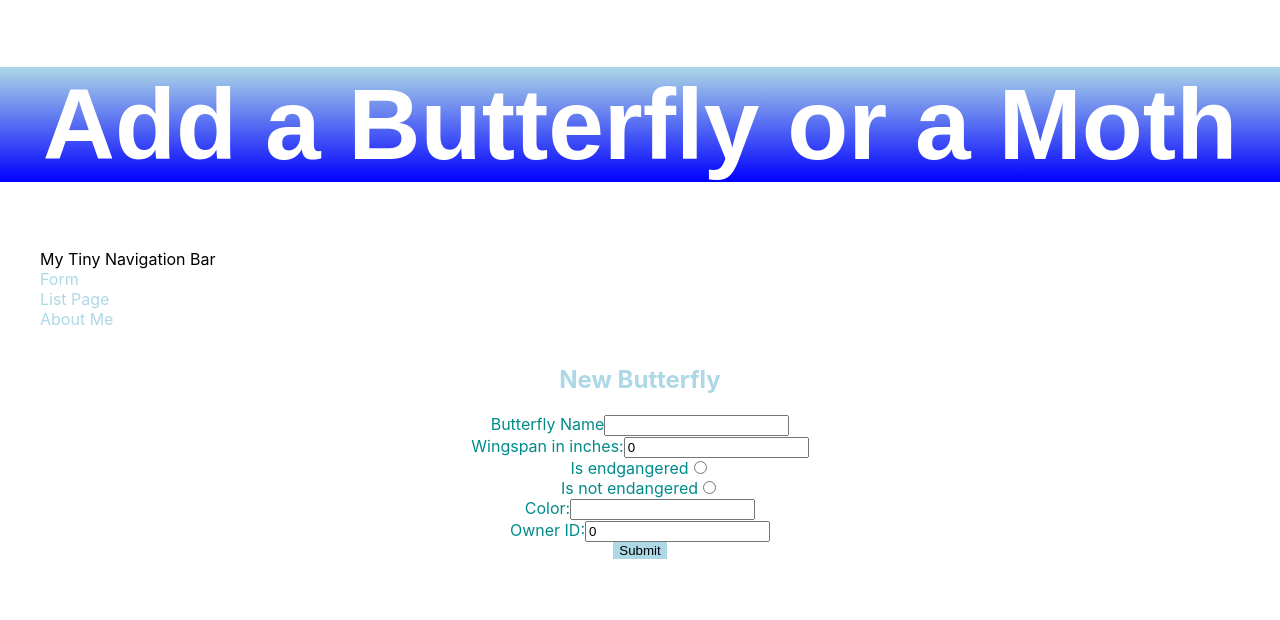
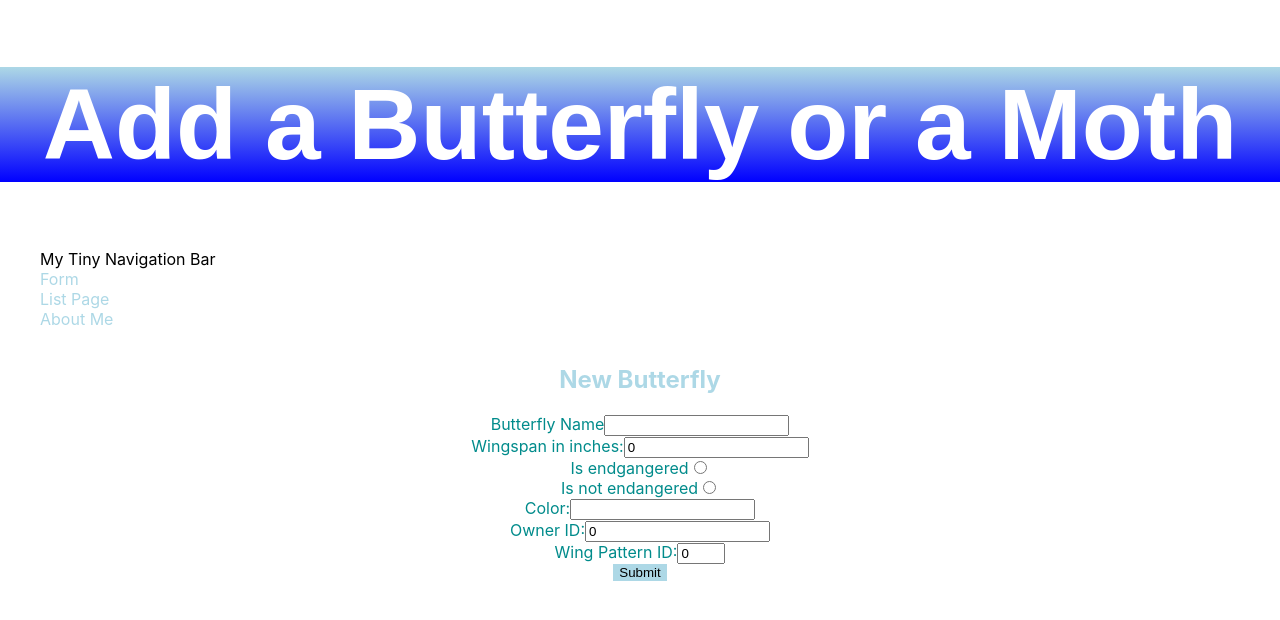
Before and after one commit to breeannb/butterfly-fe, a React (Create React App) app: page /admin in a window 1280 px wide. Shown: the top 620 px of the page. Built offline with nearby package versions, Linux system fonts and the light colour scheme.

Commit message:
changed the min and max values to reflect wingpattern id

```diff
--- a/src/Admin.js
+++ b/src/Admin.js
@@ -68,10 +68,10 @@ export default class Admin extends Component {
                         <input onChange={this.handleAllChange} value={this.state.owner_id} name="owner_id" type="number"/>
                     </label>
 
-                    {/* <label>
+                    <label>
                         Wing Pattern ID:
-                        <input onChange={this.handleAllChange} value={this.state.owner_id} name="wingpattern_id" type="number"/>
-                    </label> */}
+                        <input onChange={this.handleAllChange} value={this.state.wingpattern_id} name="wingpattern_id" type="number" min="1" max="3"/>
+                    </label>
 
                     <button> Submit</button>
 
```
